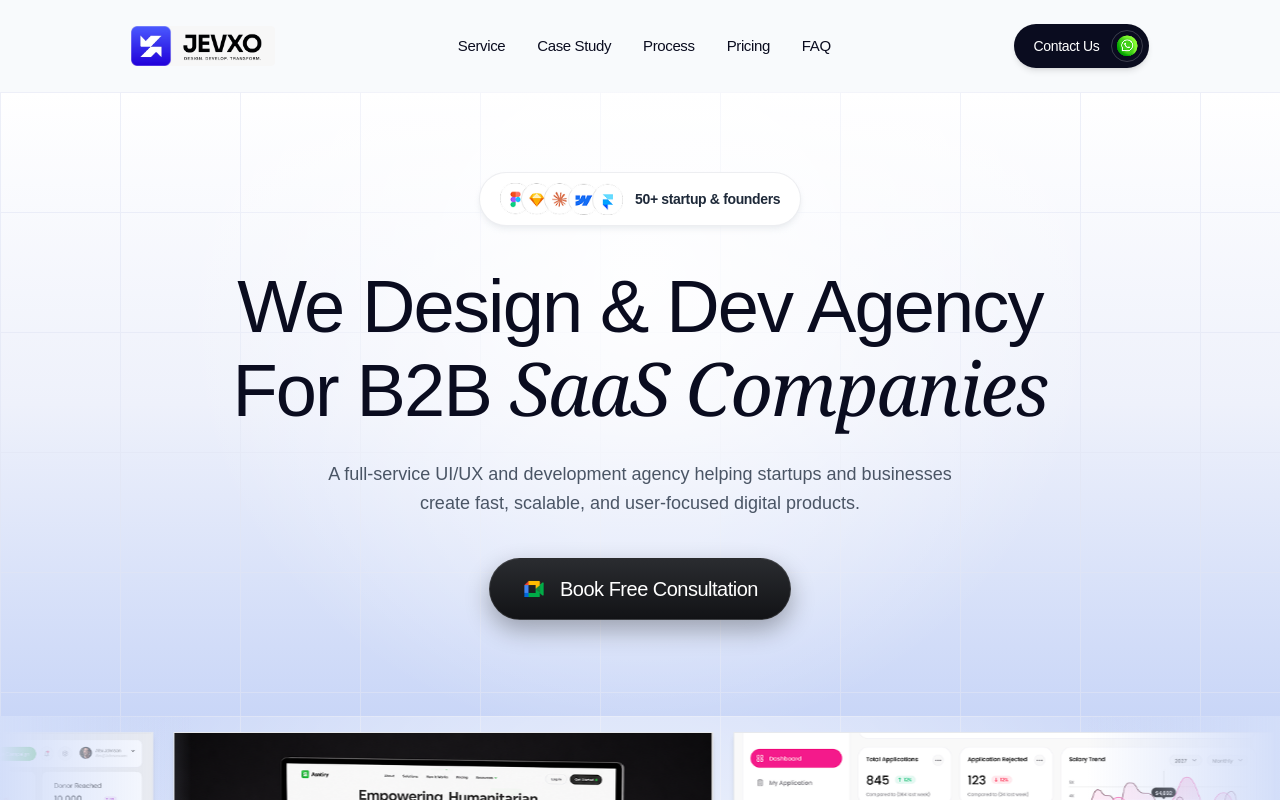
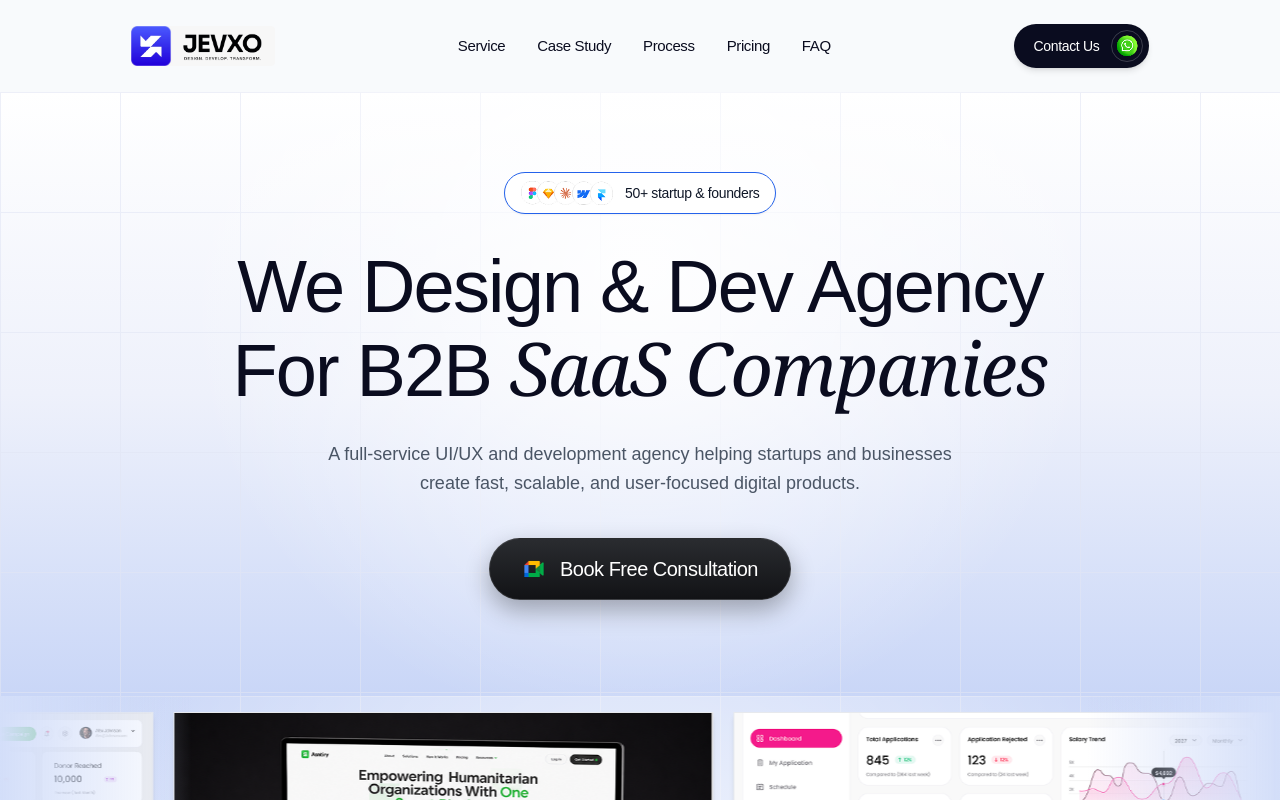
Before and after one commit to jevxo26/jevxo-frontend-new, a Next.js app: page / in a window 1280 px wide. Shown: the top 800 px of the page. Built offline with nearby package versions, Linux system fonts and the light colour scheme; a web font is replaced by a local one.

Commit message:
style: update Startup Badge border to crisp electric blue outline matching reference image

```diff
--- a/app/components/landing/banner/Hero.tsx
+++ b/app/components/landing/banner/Hero.tsx
@@ -21,16 +21,16 @@ export default function Hero() {
 
       <main className="relative z-10 flex-1 flex flex-col items-center justify-center text-center px-4 pt-20 pb-24 w-full max-w-7xl mx-auto">
         {/* Startup Badge */}
-        <div className="inline-flex items-center gap-3 bg-white border border-gray-200/70 px-5 py-2.5 rounded-full shadow-md shadow-gray-200/60 mb-10 group hover:scale-[1.02] transition-transform cursor-pointer">
+        <div className="inline-flex items-center gap-3 bg-white border border-[#2563eb] px-4 py-1.5 sm:py-2 rounded-full shadow-xs mb-8 group hover:scale-[1.02] transition-transform cursor-pointer">
           <Image
             src="/hero1.png"
             alt="Startup logos"
-            width={124}
-            height={24}
-            className="h-8 w-auto object-contain"
+            width={110}
+            height={22}
+            className="h-5 sm:h-6 w-auto object-contain"
           />
-          <span className="text-sm font-semibold text-gray-800 tracking-tight">
-            50+ startup & founders
+          <span className="text-xs sm:text-sm font-normal text-gray-900 tracking-tight">
+            50+ startup &amp; founders
           </span>
         </div>
 
```
